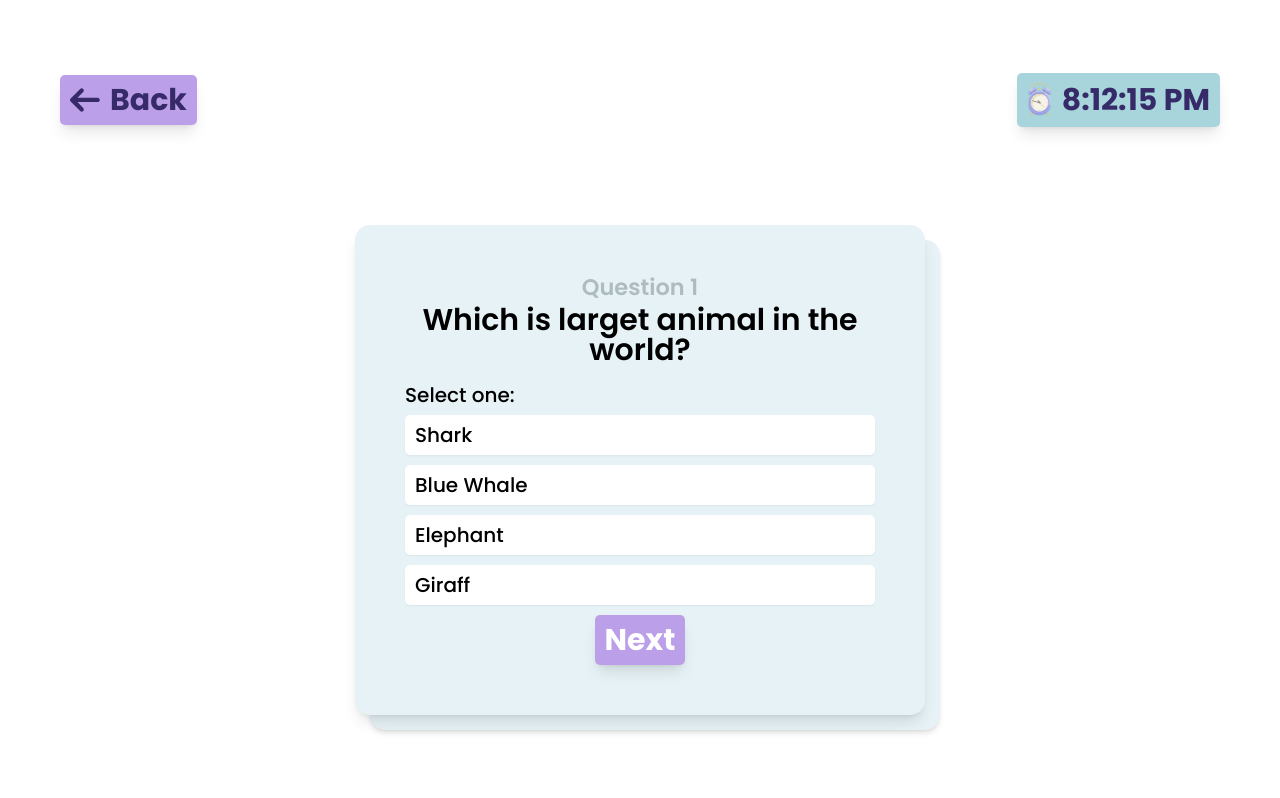
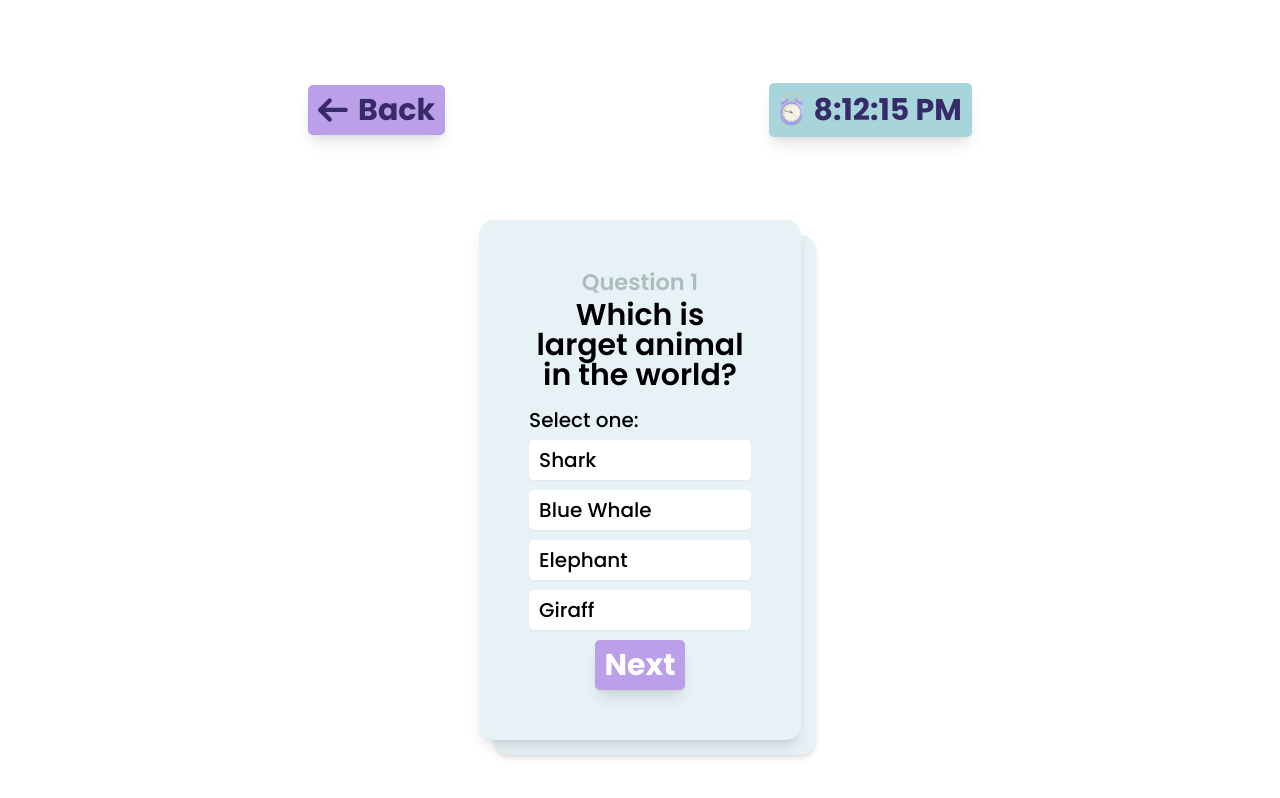
Before and after one commit to Alsnj20/Quiz_App, a React (Vite) app: page /quiz in a window 1280 px wide. Built offline with nearby package versions, Linux system fonts and the light colour scheme.

Commit message:
questions

```diff
--- /dev/null
+++ b/src/components/Card.tsx
@@ -0,0 +1,13 @@
+
+interface CardProps {
+  children: React.ReactNode;
+  color?: string;
+}
+
+export default function Card({ children, color }: CardProps): JSX.Element {
+  return (
+    <div className={`cardQuiz shadow-lg ${color} before:${color} before:shadow-md flex flex-col gap-2 p-4 md:p-20`}>
+      {children}
+    </div>
+  );
+}
--- a/src/components/ModalHome.tsx
+++ b/src/components/ModalHome.tsx
@@ -2,7 +2,7 @@ import { useState } from 'react'
 import { useNavigate } from 'react-router-dom'
 
 
-interface Modal{
+interface Modal {
   isOpen: boolean
   onClose: () => void
   inputValue: string
@@ -44,6 +44,13 @@ export default function ModalHome({ isOpen, onClose, inputValue, setInputValue }
       hover:bg-btnCorrect-hover
       "
                 onClick={handleStartQuiz}
+                onKeyDown={
+                  (e) => {
+                    if (e.key === 'Enter') {
+                      handleStartQuiz()
+                    }
+                  }
+                }
               >
                 Start Quiz
               </button>
--- a/src/components/QuizCard.tsx
+++ b/src/components/QuizCard.tsx
@@ -1,5 +1,6 @@
 import Button from "./Button";
 import { useState } from "react";
+import Card from "./Card";
 
 interface QuizCardProps {
   index: number;
@@ -26,26 +27,24 @@ export default function QuizCard({ index, question, nextQuestion, updateScore, i
     updateScore(answerCorrect);
   };
 
-  const changeColor = (indexMap: number) => {
-    if (indexAnswer === indexMap) {
-      console.log(question.answers[indexMap].correct);
-      return question.answers[indexMap].correct ? "btnCorrect" : "btnIncorrect";
-    }
-    return "white";
-  };
-
   return (
-    <div className="cardQuiz shadow-lg bg-card before:bg-card before:shadow-md flex flex-col gap-2 p-4 md:p-20">
+    <Card color="bg-card">
       <h4 className="text-4xl font-semibold text-center text-text-tertiary">
         Question {index}
       </h4>
       <h2 className="text-5xl text-center font-semibold">{question.question}</h2>
-      <p>Select one:</p>
+      <p
+      >Select one:</p>
       <div className="flex flex-col justify-center items-center gap-4">
         {question.answers.map((answer, i) => (
           <div
             key={i}
-            className={`rounded-lg p-2 px-4 w-full shadow-sm pulse bg-${changeColor(i)}`}
+            className={`${indexAnswer === i
+              ? answer.correct
+                ? "bg-btnCorrect hover:bg-btnCorrect-hover"
+                : "bg-btnIncorrect hover:bg-btnIncorrect-hover"
+              : "bg-white"
+              } rounded-lg p-2 px-4 w-full shadow-sm pulse`}
             onClick={() => checkAnswer(answer.correct, i)}
           >
             <p>{answer.text}</p>
@@ -58,6 +57,6 @@ export default function QuizCard({ index, question, nextQuestion, updateScore, i
           Next
         </Button>
       </div>
-    </div>
+    </Card>
   );
 }
--- a/src/index.css
+++ b/src/index.css
@@ -34,6 +34,8 @@ p{
   max-width: 120rem;
   margin: 0 auto;
   box-sizing: border-box;
+  display: grid;
+  place-content: center;
 }
 
 a{
@@ -105,6 +107,7 @@ body > section {
   border-radius: 1.5rem;
   padding: 1rem;
   z-index: -1;
+  background-color: inherit;
 }
 
 @keyframes showModal {
--- a/src/pages/Quiz.tsx
+++ b/src/pages/Quiz.tsx
@@ -7,7 +7,7 @@ import questions from "../questions";
 import QuizCard from "../components/QuizCard";
 import ArrowRight from "../components/ArrowRight";
 
-interface AnswerData {
+export interface AnswerData {
   question: number;
   isCorrect: boolean;
 }
```
